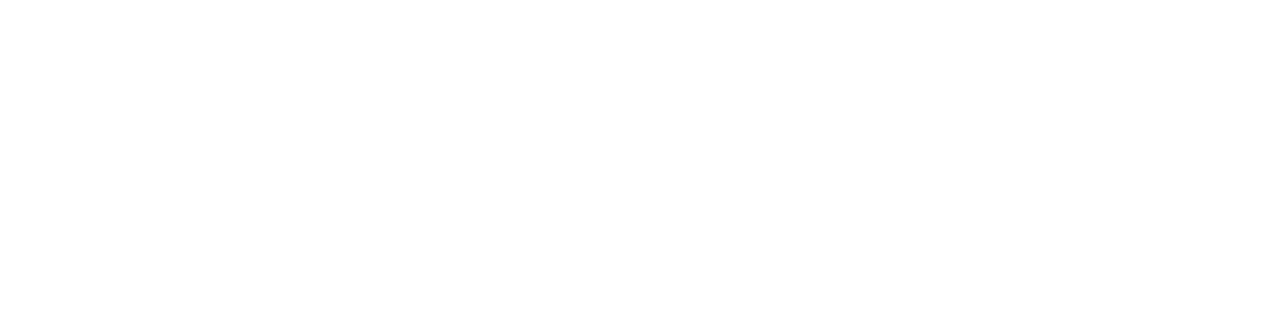
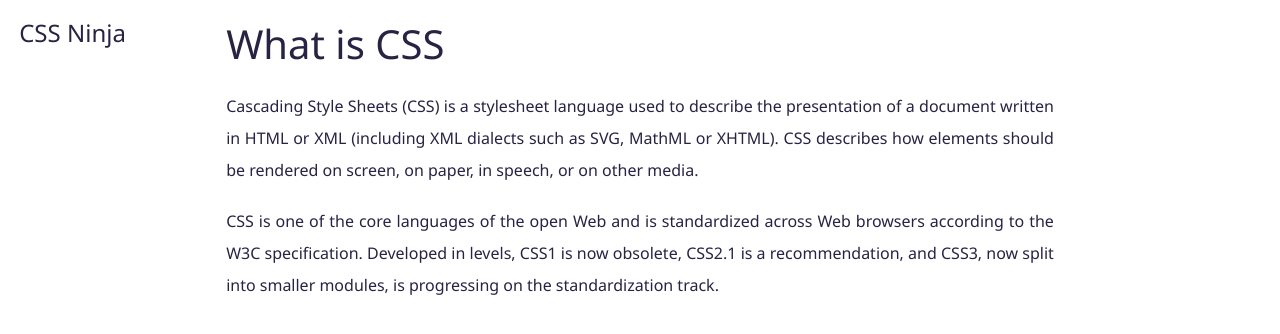
Before and after one commit to zulhamsy/technical-document, a plain HTML site: page index.html in a window 1280 px wide. Drawn offline with Linux system fonts and the light colour scheme.

Commit message:
adding first essential class

```diff
--- a/index.html
+++ b/index.html
@@ -10,13 +10,16 @@
 <!-- Navbar -->
 <nav id="navbar">
     <header>
-
+        <h1 class="logo">CSS Ninja</h1>
     </header>
 </nav>
 <!-- Main Content -->
 <div id="main-doc">
-    <section id="intro-css" class="main-section">
-
+    <section id="what_is_css" class="main-section">
+        <header class="section-title">What is CSS</header>
+        <p>Cascading Style Sheets (CSS) is a stylesheet language used to describe the presentation of a document written in HTML or XML (including XML dialects such as SVG, MathML or XHTML). CSS describes how elements should be rendered on screen, on paper, in speech, or on other media.</p>
+        <p>CSS is one of the core languages of the open Web and is standardized across Web browsers according to the W3C specification. Developed in levels, CSS1 is now obsolete, CSS2.1 is a recommendation, and CSS3, now split into smaller modules, is progressing on the standardization track.</p>
+        <h2 class="second-topic"></h2>
     </section>
 </div>
 </body>
--- a/style.css
+++ b/style.css
@@ -5,3 +5,43 @@
     padding: 0;
     box-sizing: border-box;
 }
+
+:root {
+    --primary: #272343;
+}
+
+body {
+    display: grid;
+    grid-template-columns: repeat(12, minmax(50px, 1fr));
+    padding: 1rem 1.2rem;
+    font-size: 16px;
+    font-family: 'Segoe UI', Tahoma, Geneva, Verdana, sans-serif;
+    color: var(--primary);
+}
+
+p {
+    line-height: 2rem;
+    text-align: justify;
+    margin-bottom: 1.2rem;
+}
+
+/* Utility Class */
+.logo {
+    font-size: 1.5rem;
+    font-weight: 400;
+}
+
+.section-title {
+    font-size: 2.5rem;
+    font-weight: 500;
+    margin-bottom: 1.2rem;
+}
+/* Navbar */
+#navbar {
+    grid-column: 1 / 3;
+}
+
+/* Contents */
+#main-doc {
+    grid-column: 3 / -3;
+}
```
